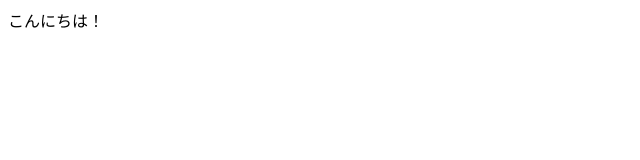
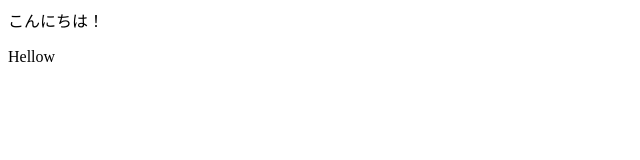
Before and after one commit to kazuki-sakai-14/GitTest, a plain HTML site: page index.html in a window 1280 px wide. Shown: the full height of the page, 0-640 px from the left. Drawn offline with Linux system fonts and the light colour scheme.

Commit message:
コメントの追加

```diff
--- a/index.html
+++ b/index.html
@@ -1,3 +1,4 @@
 <html>
     <p>こんにちは！</p>
+    <p>Hellow</p>
 </html>
```
